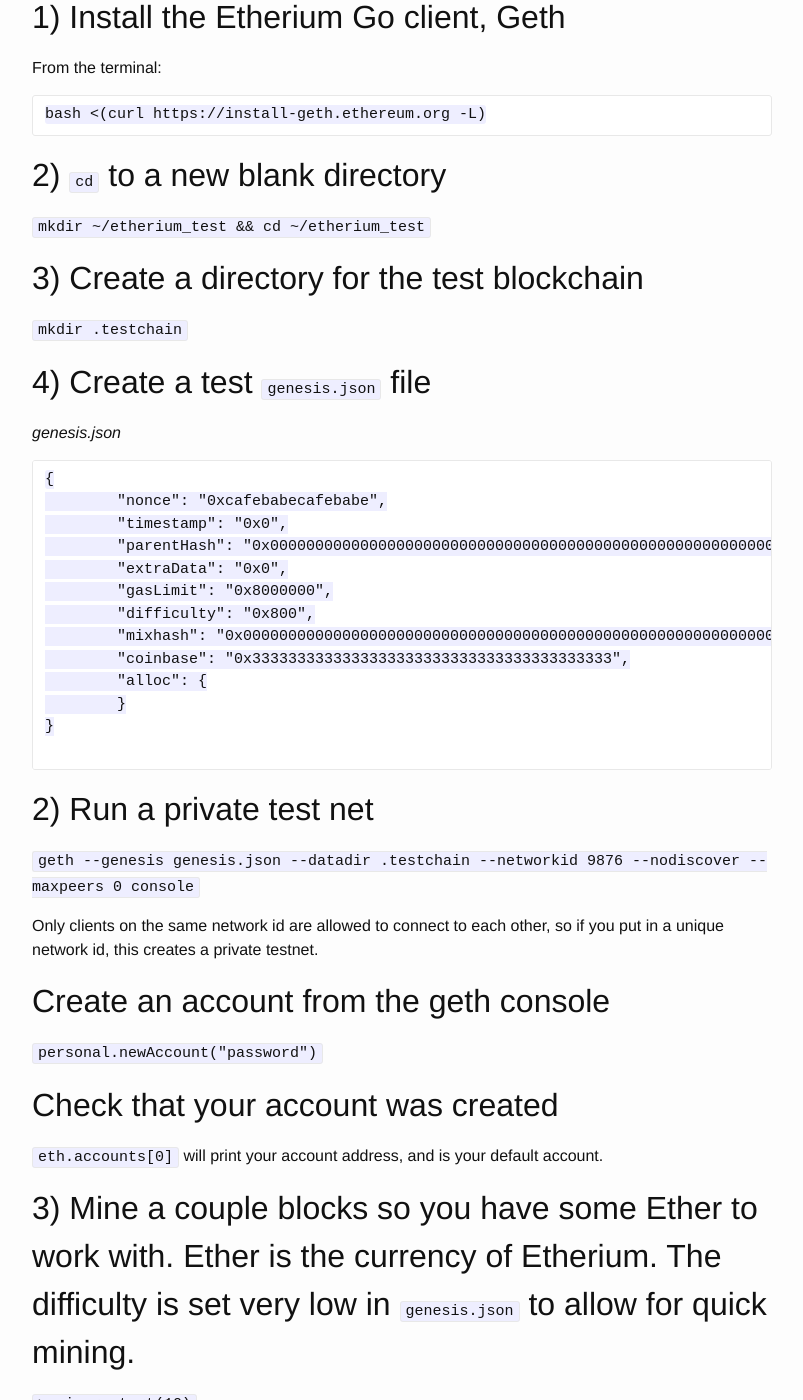
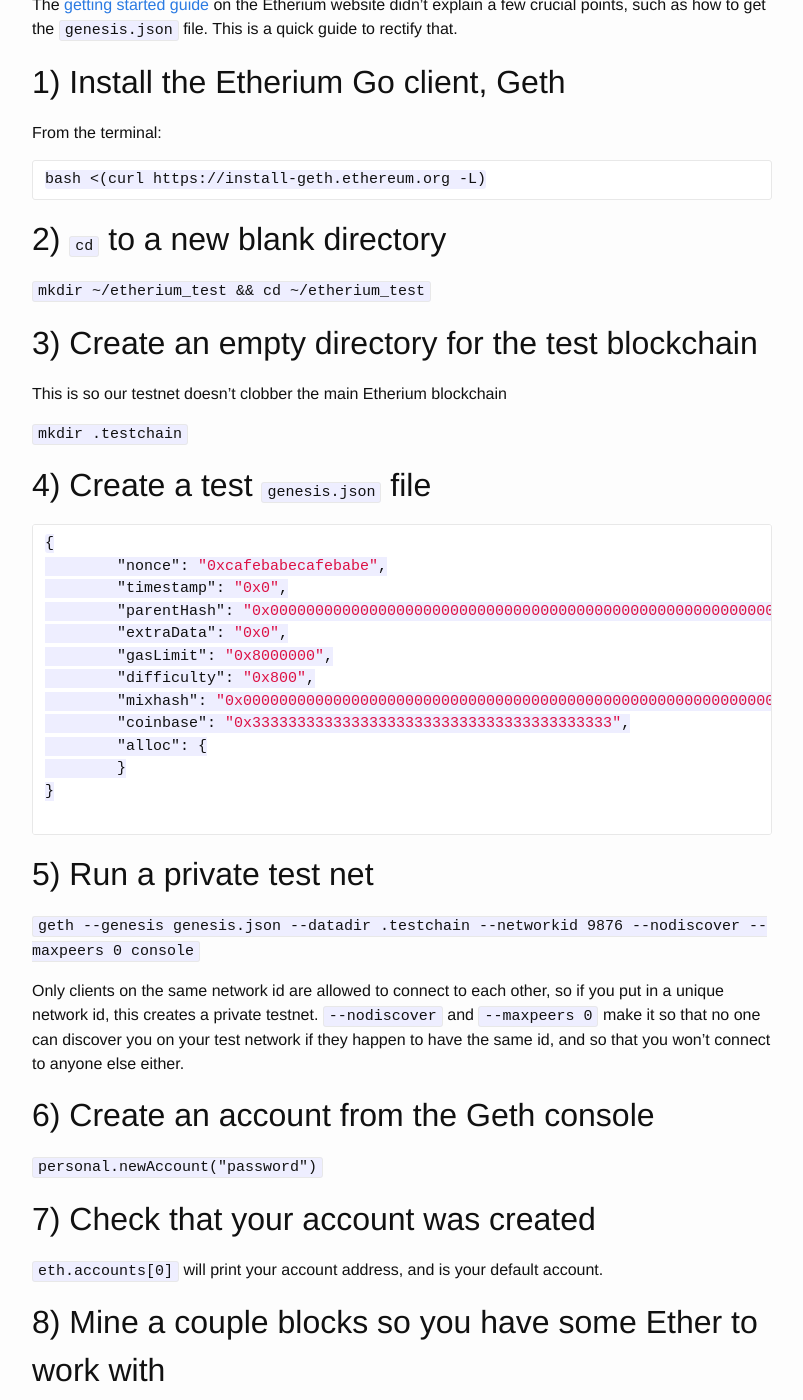
Before and after one commit to eliasbagley/eliasbagley.github.io, a Jekyll site: the page built from _posts/2016-02-15-getting-started-with-etherium.markdown, in a window 1280 px wide and 1400 px high, scrolled down 207 px. Shown: the whole window, without its empty margins (238-1041 px from the left). Built offline with Jekyll 4.4.1, drawn with Linux system fonts in a browser that asks for light colours; Markdown is read by kramdown in place of the engine named in the settings; comment, search, counter and statistics services are not loaded; some of the changed text lies outside the part shown.

Commit message:
Update eth post

````diff
--- a/_posts/2016-02-15-getting-started-with-etherium.markdown
+++ b/_posts/2016-02-15-getting-started-with-etherium.markdown
@@ -1,12 +1,15 @@
 ---
 layout: post
 title:  "Getting Started With Etherium"
-date:   2016-2-15 12:00:00
+date:   2016-2-14 12:00:00
 comments: true
 categories: etherium
 ---
 
+The [getting started guide][eth-get-started] on the Etherium website didn't explain a few crucial points, such as how to get the `genesis.json` file. This is a quick guide to rectify that.
+
 ## 1) Install the Etherium Go client, Geth
+
 
 From the terminal:
 
@@ -18,14 +21,14 @@ bash <(curl https://install-geth.ethereum.org -L)
 
 `mkdir ~/etherium_test && cd ~/etherium_test`
 
-## 3) Create a directory for the test blockchain
+## 3) Create an empty directory for the test blockchain
+
+This is so our testnet doesn't clobber the main Etherium blockchain
 
 `mkdir .testchain`
 
 ## 4) Create a test `genesis.json` file
-
-_genesis.json_
-```
+```json
 {
 	"nonce": "0xcafebabecafebabe",
 	"timestamp": "0x0",
@@ -42,29 +45,31 @@ _genesis.json_
 ```
 
 
-## 2) Run a private test net
+## 5) Run a private test net
 
 `geth --genesis genesis.json --datadir .testchain --networkid 9876 --nodiscover --maxpeers 0 console`
 
-Only clients on the same network id are allowed to connect to each other, so if you put in a unique network id, this creates a private testnet.
+Only clients on the same network id are allowed to connect to each other, so if you put in a unique network id, this creates a private testnet. `--nodiscover` and `--maxpeers 0` make it so that no one can discover you on your test network if they happen to have the same id, and so that you won't connect to anyone else either.
 
-## Create an account from the geth console
+## 6) Create an account from the Geth console
 
 `personal.newAccount("password")`
 
-## Check that your account was created
+## 7) Check that your account was created
 
 `eth.accounts[0]` will print your account address, and is your default account.
 
-## 3) Mine a couple blocks so you have some Ether to work with. Ether is the currency of Etherium. The difficulty is set very low in `genesis.json` to allow for quick mining.
+## 8) Mine a couple blocks so you have some Ether to work with
 
-`> miner.start(10)`
+Ether is the currency of Etherium. The difficulty is set very low in `genesis.json` to allow for quick mining.
 
-## 4) Stop your miner
+`miner.start(10)`
 
-`> miner.stop()`
+## 9) Stop your miner
 
-## 5) Check your balance from the Geth console
+`miner.stop()`
+
+## 10) Check your balance from the Geth console
 
 ```javascript
 var account = eth.accounts[0]
@@ -73,4 +78,5 @@ eth.getBalance(account)
 
 Now that you have Ether, you can follow the example on the etherium website to set up a [greeter contract][greeter-contract]
 
+[eth-get-started]:https://www.ethereum.org/cli
 [greeter-contract]:https://www.ethereum.org/greeter
````
